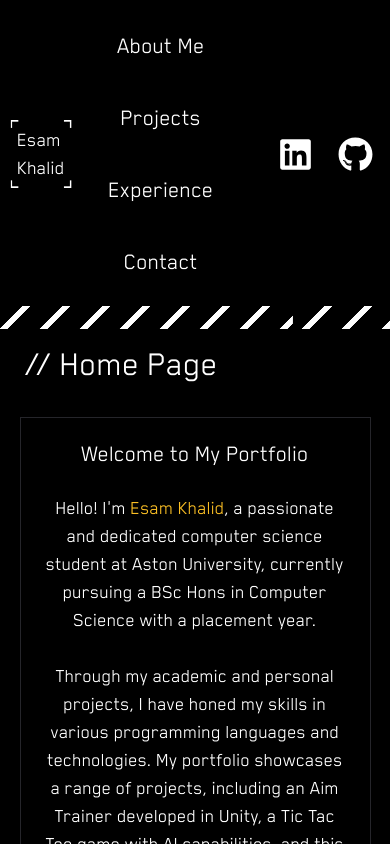
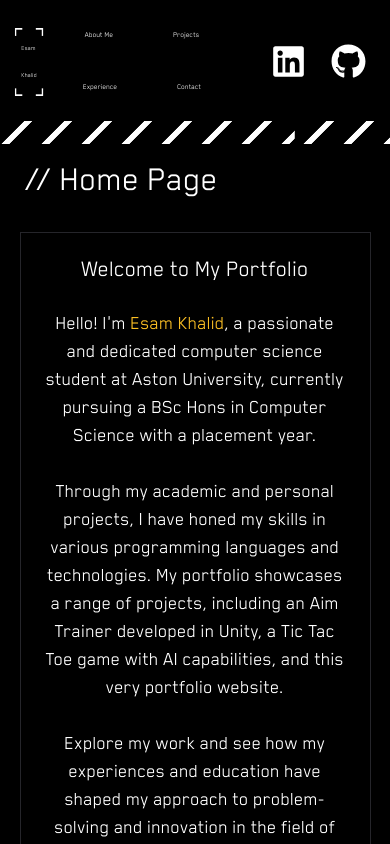
Before and after one commit to EsamKhalid/portfolio-website-v2, a Next.js app: page / in a window 390 px wide. Shown: the top 844 px of the page. Built offline with nearby package versions, Linux system fonts and the light colour scheme.

Commit message:
need to work on logo sizing for responsive design

```diff
--- a/app/globals.css
+++ b/app/globals.css
@@ -86,7 +86,7 @@ body {
   .navbar ul li {
     flex-grow: 0;
     transition-duration: 200ms;
-    @apply inline-block mr-[20px] cursor-pointer  p-5 hover:bg-jms-blue hover:border-corners-sm
+    @apply inline-block mr-[20px] cursor-pointer p-5 hover:bg-jms-blue hover:border-corners-sm
   }
 
   .NavLogoContainer a{
--- a/components/NavBar/NavBar.tsx
+++ b/components/NavBar/NavBar.tsx
@@ -50,15 +50,23 @@ function NavBar() {
   return (
     <>
       <div className="overflow-hidden">
-        <nav className="navbar flex justify-between bg-black text-white items-center px-[5px] pt-[10px] w-screen scale">
+        <nav className="navbar flex justify-between bg-black text-white items-center px-[3vw] pt-[10px]  w-screen scale">
           <Link
             href="../"
             className="hover:bg-jms-blue rounded scale-[.85] p-[10px] m-[-10px]"
           >
-            <h1 className="text-2xl border-corners-sm p-2">Esam Khalid</h1>
+            <h1
+              className="text-2xl border-corners-sm p-2"
+              style={{ fontSize: "2vw" }}
+            >
+              Esam Khalid
+            </h1>
           </Link>
 
-          <ul className="text-center list-none [&_*]:text-2xl">
+          <ul
+            className="text-center list-none [&_*]:p-0"
+            style={{ fontSize: "2vw" }}
+          >
             <Link href="../AboutPage">
               <li>About Me</li>
             </Link>
```
